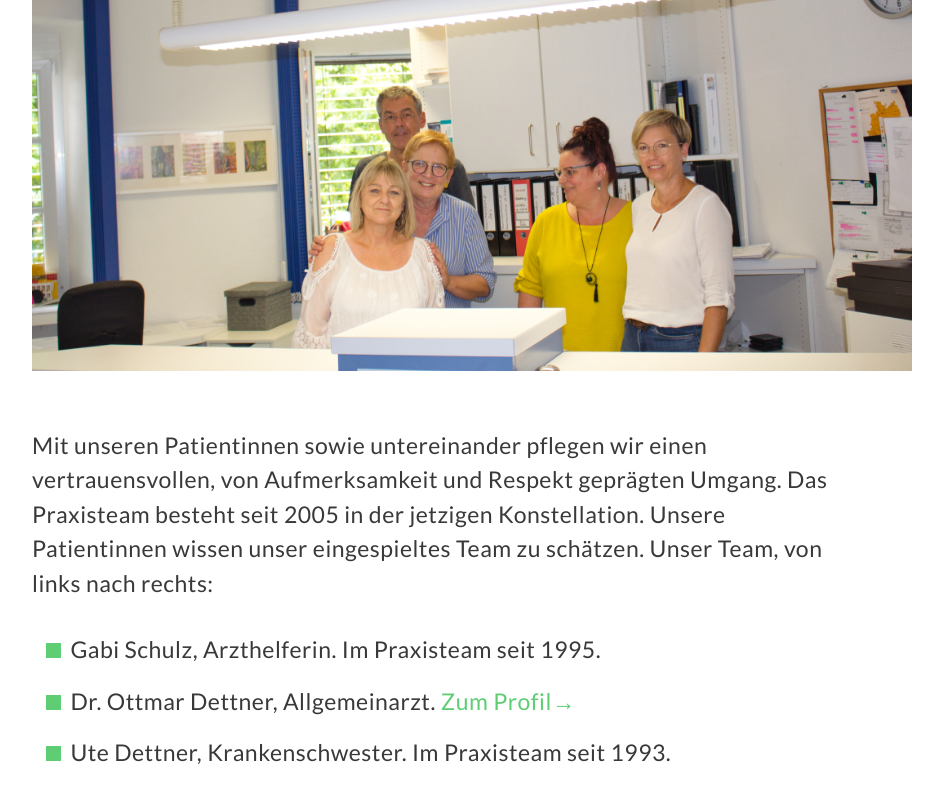
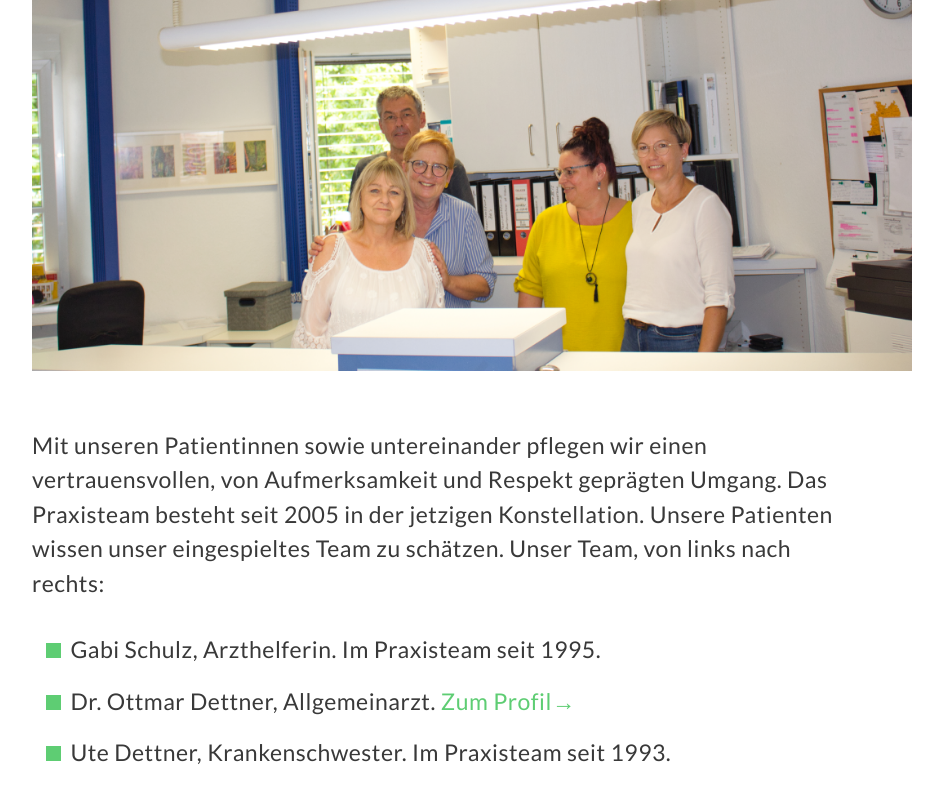
Before and after one commit to smaranika05/GP-WEB, a React (Create React App) app: page /praxisteam in a window 1280 px wide. Shown: the part 388-1182 px from the top of the page, without its empty margins (168-1111 px from the left). Built offline with nearby package versions, Linux system fonts and the light colour scheme.

Commit message:
Update team.js

```diff
--- a/src/views/Teams/team.js
+++ b/src/views/Teams/team.js
@@ -29,7 +29,7 @@ class Team extends Component {
                   Mit unseren Patientinnen sowie untereinander pflegen wir einen
                   vertrauensvollen, von Aufmerksamkeit und Respekt geprägten
                   Umgang. Das Praxisteam besteht seit 2005 in der jetzigen
-                  Konstellation. Unsere Patientinnen wissen unser eingespieltes
+                  Konstellation. Unsere Patienten wissen unser eingespieltes
                   Team zu schätzen. Unser Team, von links nach rechts:
                 </p>
                 <ul className="content_list">
```
